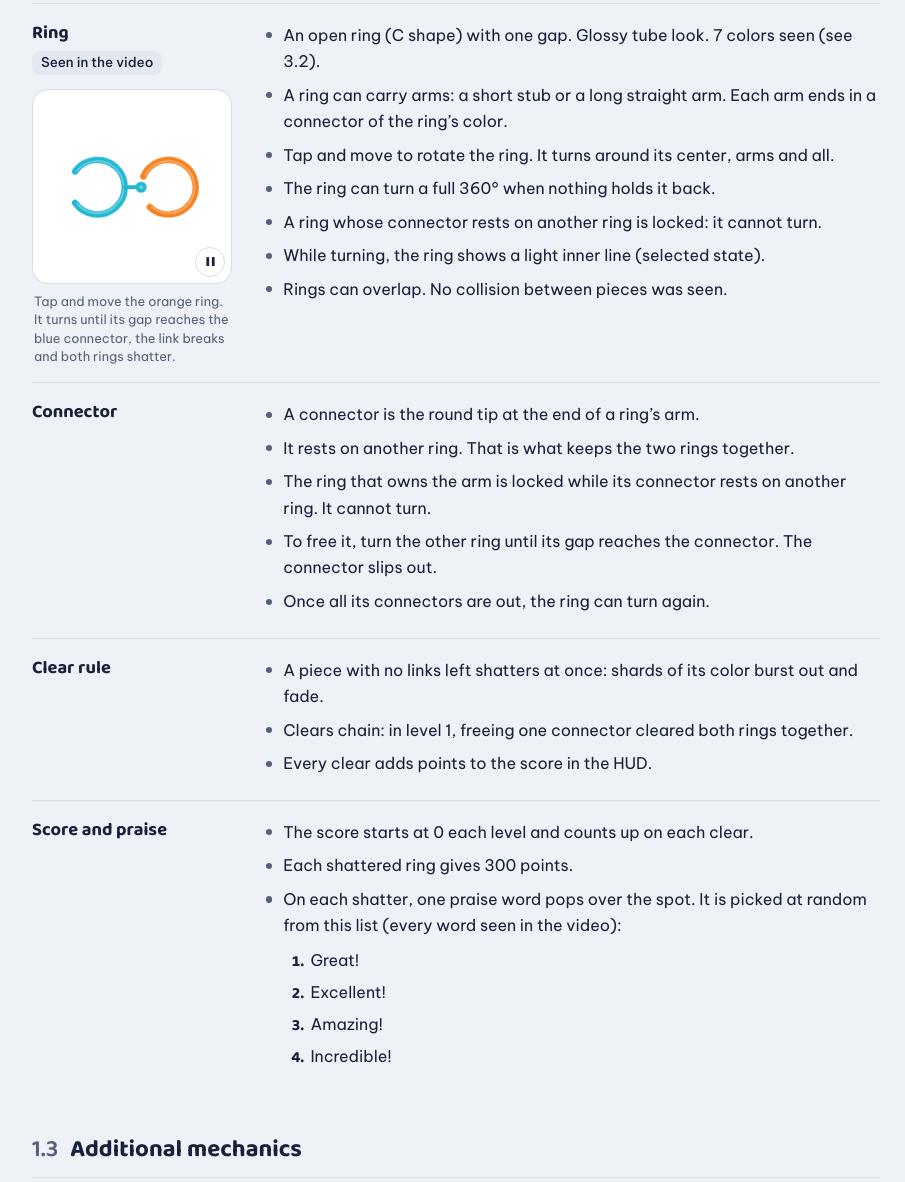
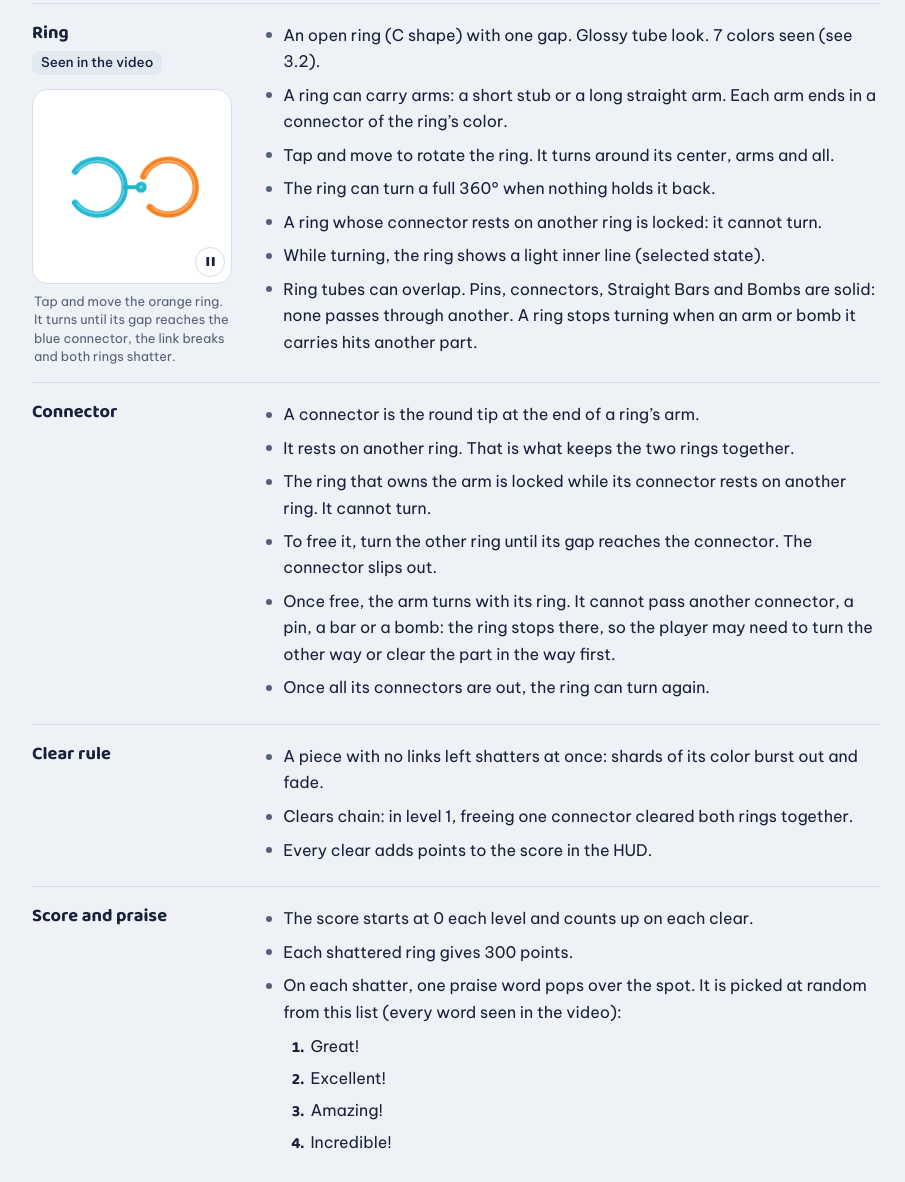
Before and after one commit to hvtanh07/gdd-rotate-rings, a plain HTML site: page index.html in a window 1280 px wide. Shown: the part 1324-2506 px from the top of the page, without its empty margins (336-1241 px from the left). Drawn offline with Linux system fonts and the light colour scheme.

Commit message:
Solid parts; Straight Bar back with Pin at level 7 (#16)
Pins, connectors, bars and bombs no longer pass through each other.
A bar comes out when nothing rests on or hooks it; its pins go with it.


Claude-Session: https://claude.ai/code/session_017hBNghBYcHoKa92jUmuK2d

Co-authored-by: Claude <noreply@anthropic.com>

```diff
--- a/index.html
+++ b/index.html
@@ -846,7 +846,7 @@ function view(l){
 
   /* names reused across sections */
   const N={
-    el1:nm('Pin','Chốt'),el2:nm('Bomb','Bom'),el3:nm('Locked Ring','Vòng khóa'),el4:nm('Gear Ring','Bánh răng'),
+    bar:nm('Straight Bar','Thanh thẳng'),el1:nm('Pin','Chốt'),el2:nm('Bomb','Bom'),el3:nm('Locked Ring','Vòng khóa'),el4:nm('Gear Ring','Bánh răng'),
     bo1:nm('Hint','Gợi ý'),bo2:nm('Saw','Cưa'),bo3:nm('Remove','Xóa vòng')
   };
   const P={ /* plain names for running text and tables */
@@ -906,13 +906,14 @@ function view(l){
       t(`A ring whose connector rests on another ring is locked: it cannot turn.`,
         `Vòng có đầu nối đang tựa lên vòng khác thì bị khóa: không xoay được.`),
       t(`While turning, the ring shows a light inner line (selected state).`,`Khi đang xoay, vòng hiện một đường sáng bên trong (trạng thái được chọn).`),
-      t(`Rings can overlap. No collision between pieces was seen.`,`Các vòng có thể chồng lên nhau. Không thấy va chạm giữa các vật.`)
+      t(`Ring tubes can overlap. Pins, connectors, ${P.bar}s and ${P.el2}s are solid: none passes through another. A ring stops turning when an arm or bomb it carries hits another part.`,`Thân vòng có thể chồng lên nhau. Chốt, đầu nối, ${P.bar} và ${P.el2} là vật cứng: không vật nào đi xuyên qua vật khác. Vòng dừng xoay khi tay hoặc bom nó mang chạm vào vật khác.`)
     ]),[seen],demo('rotate'))+
     ent(nm('Connector','Đầu nối'),ul([
       t(`A connector is the round tip at the end of a ring’s arm.`,`Đầu nối là đầu tròn ở cuối tay của vòng.`),
       t(`It rests on another ring. That is what keeps the two rings together.`,`Nó tựa lên một vòng khác. Nhờ vậy hai vòng dính với nhau.`),
       t(`The ring that owns the arm is locked while its connector rests on another ring. It cannot turn.`,`Vòng có tay bị khóa khi đầu nối còn tựa lên vòng khác. Vòng đó không xoay được.`),
       t(`To free it, turn the other ring until its gap reaches the connector. The connector slips out.`,`Muốn gỡ, xoay vòng kia tới khi chỗ hở chạm đầu nối. Đầu nối tuột ra.`),
+      t(`Once free, the arm turns with its ring. It cannot pass another connector, a pin, a bar or a bomb: the ring stops there, so the player may need to turn the other way or clear the part in the way first.`,`Khi đã tự do, tay xoay theo vòng của nó. Tay không đi xuyên qua đầu nối khác, chốt, thanh hay bom: vòng dừng tại đó, nên người chơi có thể phải xoay chiều ngược lại hoặc dọn vật cản trước.`),
       t(`Once all its connectors are out, the ring can turn again.`,`Khi mọi đầu nối đã tuột ra, vòng xoay lại được.`)
     ]))+
     ent(t('Clear rule','Quy tắc dọn'),ul([
@@ -1093,9 +1094,19 @@ function view(l){
   const fsLine=(en,vi)=>`<b>${t('Fail-safe','Chống kẹt')}:</b> ${t(en,vi)} ${fsSee}`;
   /* PER GAME: one ent per element: ent(N.key, ul([...rules]), unlock(level), demo('key')) */
   B['elements-mechanics']=
+    ent(N.bar,ul([
+      t(`A straight or bent metal bar. It does not turn.`,`Thanh kim loại thẳng hoặc gập khúc. Thanh không xoay.`),
+      t(`Its ends can rest on rings, like a connector. A ring's arm can also hook onto it.`,`Đầu thanh có thể tựa lên vòng, giống đầu nối. Tay của vòng cũng có thể móc lên thanh.`),
+      t(`Free an end: turn that ring until its gap passes the end.`,`Gỡ một đầu: xoay vòng đó tới khi chỗ hở đi qua đầu thanh.`),
+      t(`${P.el1}s usually hold it up in the air, so part of it may touch no ring.`,`${P.el1} thường giữ thanh trong không trung, nên có đoạn thanh không chạm vòng nào.`),
+      t(`Nothing rests on it or hooks it any more: the bar comes out, and the ${P.el1}s holding it go with it.`,`Không còn gì tựa hay móc vào thanh: thanh được rút ra, các ${P.el1} giữ nó biến mất theo.`),
+      t(`It is solid: free arms and bombs cannot pass it. A hook on a bar never slips out (a bar has no gap): only a ${P.el2} clears it.`,`Thanh là vật cứng: tay tự do và bom không đi xuyên qua được. Móc trên thanh không bao giờ tuột (thanh không có chỗ hở): chỉ ${P.el2} gỡ được.`)
+    ]),unlock(7))+
     ent(N.el1,ul([
-      t(`A pin that stands on its own. Not attached to any ring.`,`Chốt đứng riêng. Không gắn vào vòng nào.`),
-      t(`It sits on a ring and locks it. A piece it locks cannot clear.`,`Chốt nằm trên vòng và khóa vòng đó. Vật bị chốt khóa chưa được dọn.`),
+      t(`A pin that stands on its own. Not attached to any ring. Unlocks with the ${P.bar} and is used mostly to hold bars.`,`Chốt đứng riêng. Không gắn vào vòng nào. Mở cùng ${P.bar} và chủ yếu dùng để giữ thanh.`),
+      t(`On a bar: it only holds the bar in the air and goes away with it.`,`Trên thanh: chốt chỉ giữ thanh trong không trung và biến mất cùng thanh.`),
+      t(`On a ring: it locks the ring. A piece it locks cannot clear.`,`Trên vòng: chốt khóa vòng đó. Vật bị chốt khóa chưa được dọn.`),
+      t(`It is solid: free arms and bombs stop at it.`,`Chốt là vật cứng: tay tự do và bom dừng lại khi chạm chốt.`),
       t(`Free a ring: turn its gap past the pin.`,`Gỡ vòng: xoay chỗ hở qua chốt.`),
       t(`The pin does not turn.`,`Chốt không xoay.`),
       t(`Locks nothing: the pin shatters by itself.`,`Không còn khóa vật nào: chốt tự vỡ.`),
@@ -1103,6 +1114,7 @@ function view(l){
     ]),unlock(7),demo('pin'))+
     ent(N.el2,ul([
       t(`A bomb sits on a ring and turns with it.`,`Bom nằm trên một vòng và xoay theo vòng đó.`),
+      t(`It touches a ${P.bar}: it explodes and the bar comes out with its pins. It cannot pass a pin or a connector: its ring stops there.`,`Bom chạm ${P.bar}: bom nổ, thanh bị rút ra cùng các chốt. Bom không đi xuyên qua chốt hay đầu nối: vòng của nó dừng tại đó.`),
       t(`When the bomb touches another ring, it explodes: its own ring and the ring it touched both shatter, whatever links they still have.`,`Khi bom chạm vào vòng khác thì nổ: vòng mang bom và vòng bị chạm cùng vỡ, dù còn liên kết hay không.`),
       t(`A ring's gap does not count as a touch. Rings the bomb touches at the start do not set it off, only a new touch does.`,`Chỗ hở của vòng không tính là chạm. Vòng bom đang chạm lúc bắt đầu không làm nổ, chỉ lần chạm mới mới nổ.`),
       t(`If its ring shatters first, the bomb goes with it and does not explode.`,`Nếu vòng mang bom vỡ trước, bom vỡ theo và không nổ.`),
@@ -1112,7 +1124,7 @@ function view(l){
     ]),unlock(12),demo('bomb'))+
     ent(N.el3,ul([
       t(`A ring with a padlock. A tap only shakes it, it does not turn.`,`Vòng có ổ khóa. Chạm vào chỉ rung, không xoay.`),
-      t(`Its key sits on another ring.`,`Chìa khóa nằm trên một vòng khác.`),
+      t(`Its key sits on another ring or on a ${P.bar}.`,`Chìa khóa nằm trên một vòng khác hoặc trên ${P.bar}.`),
       t(`Key holder shatters: the key flies to the lock and opens it. It is a normal ring from then on.`,`Vật giữ chìa vỡ: chìa bay tới ổ khóa và mở khóa. Từ đó là vòng thường.`),
       t(`Still locked but no links left: it clears as usual.`,`Còn khóa nhưng hết liên kết: vẫn được dọn như thường.`),
       t(`Boosters: ${P.bo1} does not light it while locked. ${P.bo3} on the key holder releases the key. ${P.bo3} on the locked ring clears it.`,`Booster: ${P.bo1} không làm sáng vòng còn khóa. ${P.bo3} lên vật giữ chìa thì nhả chìa. ${P.bo3} lên vòng khóa thì dọn luôn vòng.`),
@@ -1128,6 +1140,7 @@ function view(l){
     ]),unlock(22),demo('gearRing'))+
     ent(nm('Fail-safe','Cơ chế chống kẹt'),ul([
       t(`No element counts down on player actions. Rings can be turned any number of times. The stuck cases are below.`,`Không yếu tố nào đếm ngược theo thao tác. Vòng xoay được không giới hạn. Các trường hợp kẹt ở bên dưới.`),
+      t(`A free arm or bomb that bumps a part never makes a level stuck: the player turns the other way or clears the part in the way.`,`Tay tự do hay bom va vào vật khác không làm màn bị kẹt: người chơi xoay chiều ngược lại hoặc dọn vật cản trước.`),
       t(`Stuck: a knot is meant for a ${P.el2}, but the bomb hit another ring or its ring shattered first. No turn frees the knot. The player uses ${P.bo2} or ${P.bo3}, or restarts. Auto restart offer: TBD.`,`Kẹt: nút kẹt dành cho ${P.el2}, nhưng bom chạm vòng khác hoặc vòng mang bom vỡ trước. Không lần xoay nào gỡ được nút. Người chơi dùng ${P.bo2} hoặc ${P.bo3}, hoặc chơi lại. Tự gợi ý chơi lại: chưa chốt (TBD).`),
       t(`Stuck: the piece holding the key can only be freed by turning the ${P.el3}. Level design must avoid this. If it still happens, the lock opens by itself.`,`Kẹt: vật giữ chìa khóa chỉ gỡ được bằng cách xoay ${P.el3}. Thiết kế màn phải tránh trường hợp này. Nếu vẫn xảy ra, ổ khóa tự mở.`),
       t(`If a move limit is added later (see the lose condition in 1.1), define the stuck cases here. TBD.`,`Nếu sau này thêm giới hạn move (xem điều kiện thua ở 1.1), cần định nghĩa trường hợp kẹt ở đây. Chưa chốt (TBD).`)
@@ -1198,7 +1211,8 @@ function view(l){
   B['element-tutorial']=table(t('Element tutorial','Hướng dẫn yếu tố đặc biệt'),
     [t('Element','Yếu tố'),t('Popup text','Nội dung popup'),t('Unlocks at level','Mở ở màn')],
     [
-      [N.el1,popup('Free every ring from the pin<br>to break it.','Gỡ mọi vòng khỏi chốt<br>để phá chốt.'),lvl(7)],
+      [N.bar,popup('Free every end of the bar<br>to pull it out.','Gỡ mọi đầu thanh<br>để rút thanh ra.'),lvl(7)],
+      [N.el1,popup('Pins hold the bar up.<br>They go with the bar.','Chốt giữ thanh trong không trung.<br>Chốt biến mất cùng thanh.'),lvl(7)],
       [N.el2,popup('Turn the bomb into another ring<br>to blow both up.','Xoay bom chạm vào vòng khác<br>để phá cả hai.'),lvl(12)],
       [N.el3,popup('Break the piece with the key<br>to unlock the ring.','Phá vật giữ chìa khóa<br>để mở vòng khóa.'),lvl(17)],
       [N.el4,popup('Turn one gear,<br>the other turns the opposite way.','Xoay một bánh răng,<br>bánh kia xoay ngược chiều.'),lvl(22)]
@@ -1219,7 +1233,7 @@ function view(l){
   /* PER GAME: every element and booster with its unlock level, sorted by level */
   const stops=[
     [1,t('First tutorial','Hướng dẫn đầu tiên'),'ftue','ftue-steps','FTUE'],
-    [7,P.el1,'elem','elements-mechanics'],[12,P.el2,'elem','elements-mechanics'],
+    [7,`${P.bar} + ${P.el1}`,'elem','elements-mechanics'],[12,P.el2,'elem','elements-mechanics'],
     [17,P.el3,'elem','elements-mechanics'],[22,P.el4,'elem','elements-mechanics'],
     ['TBD',P.bo1,'boost','booster-mechanics'],['TBD',P.bo2,'boost','booster-mechanics'],
     ['TBD',P.bo3,'boost','booster-mechanics']
@@ -1249,6 +1263,7 @@ function view(l){
 
   const an=t('Animation','Chuyển động'),look=t('Look','Hình ảnh');
   B['element-object-concept']=
+    ent(N.bar,params([[look,t('A grey metal bar, straight or bent, with rounded ends.','Thanh kim loại xám, thẳng hoặc gập khúc, đầu bo tròn.')],[an,t('Comes out: slides away and fades, its pins pop with it.','Khi rút ra: trượt đi và mờ dần, các chốt bật ra theo.')]]))+
     ent(N.el1,params([[look,t('Red glossy round pin with a white highlight, standing on its own.','Chốt tròn đỏ bóng, có điểm sáng trắng, đứng riêng.')],[an,t('Locks nothing: pops and shatters into red shards.','Hết khóa: bật lên rồi vỡ thành mảnh đỏ.')]]))+
     ent(N.el2,params([[look,t('Small black round bomb with a white highlight and a short lit fuse, sitting on the ring tube.','Quả bom tròn nhỏ màu đen, có điểm sáng trắng và ngòi ngắn đang cháy, nằm trên thân vòng.')],[an,t('Turns with its ring, fuse sparking. On touch: a yellow flash and puff, then both rings shatter.','Xoay theo vòng, ngòi tóe lửa. Khi chạm: lóe vàng, khói bung, rồi cả hai vòng vỡ.')]]))+
     ent(N.el3,params([[look,t('A normal ring with a grey padlock on its arc. The key is a small gold key stuck on another piece.','Vòng bình thường có ổ khóa xám trên cung. Chìa khóa là chìa vàng nhỏ gắn trên vật khác.')],[an,t('Tap while locked: the ring shakes. Key holder shatters: the key flies to the lock, the lock pops open and fades.','Chạm khi còn khóa: vòng rung. Vật giữ chìa vỡ: chìa bay tới ổ khóa, ổ khóa bật mở rồi mờ đi.')]]))+
@@ -1527,6 +1542,11 @@ function view(l){
   const day=(title,body)=>`<div class="sub"><h3><span>${title}</span></h3>${body}</div>`;
   B['change-note']=`<p class="sec-intro">${t('Changes made to this GDD, newest day first.','Các thay đổi của tài liệu này, ngày mới nhất ở trên cùng.')}</p>`+
     day(t('Nov 26, 2026','26/11/2026'),
+      ent(t('Solid parts, Straight Bar and Pin','Vật cứng, Thanh thẳng và Chốt'),ul([
+        t(`Pins, connectors, bars and bombs are now solid: none passes through another. A ring stops when an arm or bomb it carries hits a part. Ring tubes still overlap.`,`Chốt, đầu nối, thanh và bom giờ là vật cứng: không vật nào đi xuyên qua vật khác. Vòng dừng khi tay hoặc bom nó mang chạm vật khác. Thân vòng vẫn chồng lên nhau được.`),
+        t(`${P.bar} is back as an element. It unlocks with ${P.el1} at level 7, and pins are used mostly to hold bars.`,`${P.bar} quay lại làm yếu tố. Thanh mở cùng ${P.el1} ở màn 7, và chốt chủ yếu dùng để giữ thanh.`),
+        t(`A bar comes out when nothing rests on it or hooks it; its pins go with it. A ${P.el2} that touches a bar blows it out. A ${P.el3}'s key can sit on a bar.`,`Thanh được rút ra khi không còn gì tựa hay móc vào; các chốt biến mất theo. ${P.el2} chạm thanh thì làm nổ thanh. Chìa của ${P.el3} có thể nằm trên thanh.`)
+      ]))+
       ent(t('Element set and unlock levels','Bộ yếu tố và màn mở khóa'),ul([
         t(`Removed ${P.bar} as an element.`,`Bỏ yếu tố ${P.bar}.`),
         t(`Added ${P.el2}: it sits on a ring, turns with it, and blows up its ring and the ring it touches. It clears knots no turn can free.`,`Thêm ${P.el2}: nằm trên vòng, xoay theo vòng, làm nổ vòng của nó và vòng nó chạm. Dùng để gỡ nút kẹt không xoay gỡ được.`),
```
